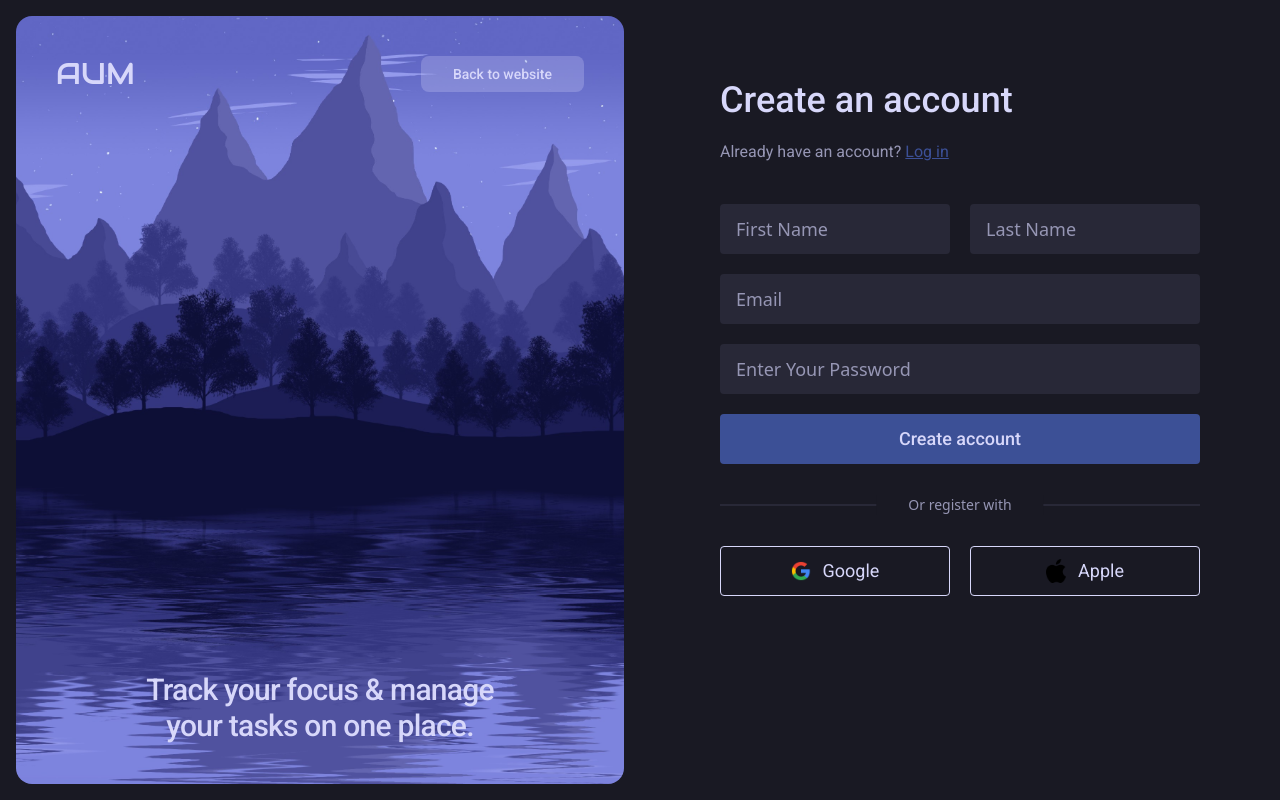
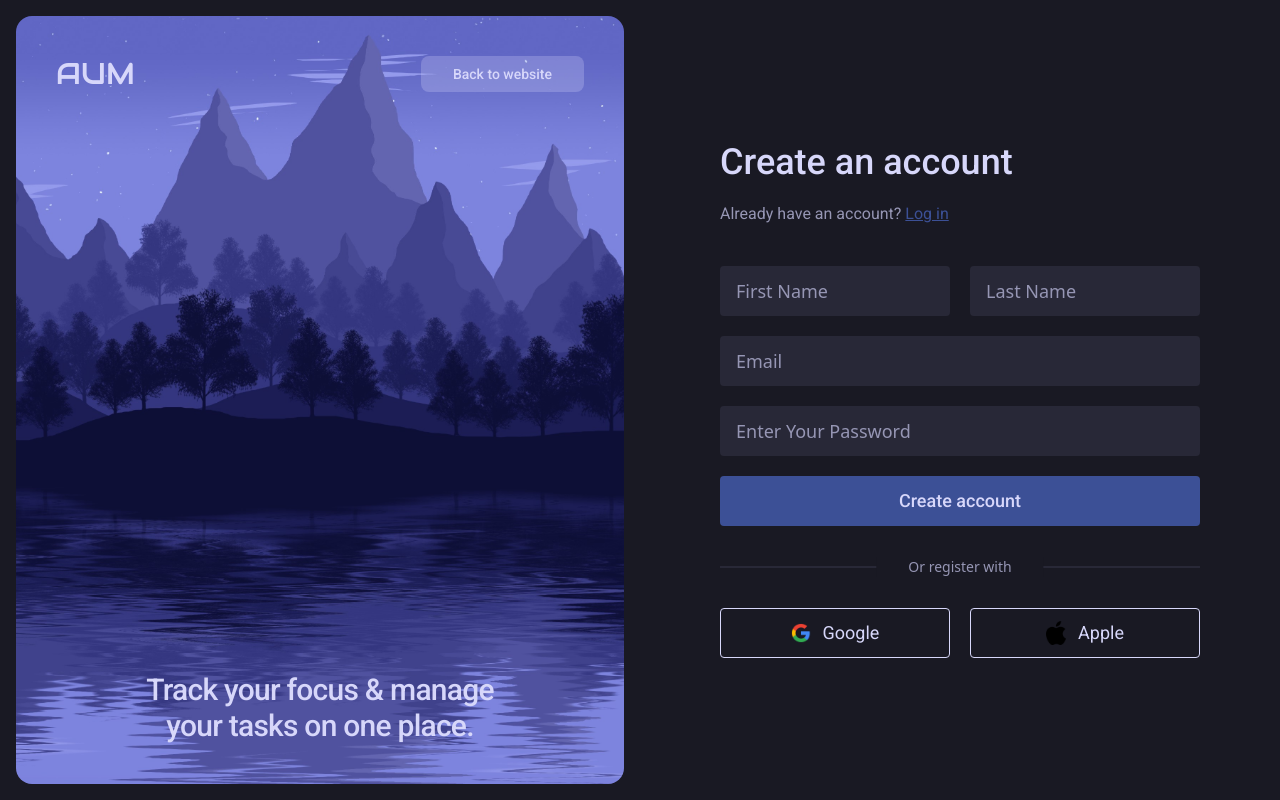
Before and after one commit to david-code-portfolio/my-login-window, a React (Vite) app: page / in a window 1280 px wide. Built offline with nearby package versions, Linux system fonts and the light colour scheme.

Commit message:
Vertical Responsivity

```diff
--- a/src/App.jsx
+++ b/src/App.jsx
@@ -2,8 +2,8 @@ function App() {
   return(
     <section className="flex h-dvh m-auto w-full min-2xl:max-w-[2460px] max-lg:grid">
       {/* Left part of the screen ↓ */}
-      <div className="p-4 max-lg:w-full max-lg:hidden w-1/2">
-        <div className="bg-[url(images/login-image-2.jpg)] w-full h-full min-h-[720px] rounded-2xl bg-no-repeat bg-cover bg-center relative cursor-default">
+      <div className="p-4 max-lg:w-full max-lg:hidden w-1/2 h-1/1">
+        <div className="bg-[url(images/login-image-2.jpg)] w-full h-full rounded-2xl bg-no-repeat bg-cover bg-center relative cursor-default">
 
           <h1 className="font-(family-name:--brand-font) text-5xl text-(color:--light-color) absolute top-10 left-10 max-2xl:text-3xl">AUM</h1>
 
@@ -19,7 +19,7 @@ function App() {
       </div>
 
       {/* Right part of the screen/formular ↓ */}
-      <form action="" className="p-30 w-1/2 max-2xl:p-20 max-lg:w-4/5 max-lg:m-auto max-sm:w-full max-sm:p-10">
+      <form action="" className="px-30 w-1/2 max-2xl:px-20 max-lg:w-4/5 max-lg:m-auto max-sm:w-full max-sm:p-10 my-auto">
         <h1 className="text-7xl max-2xl:text-4xl text-(color:--light-color) font-(family-name:--main-font) font-medium">Create an account</h1>
         <p className="text-(color:--lighter-color) mt-10 max-2xl:mt-5 font-(family-name:--main-font)">Already have an account? <a href="" className="underline text-(color:--accent-color)">Log in</a></p>
         {/* Inputs ↓ */}
```
